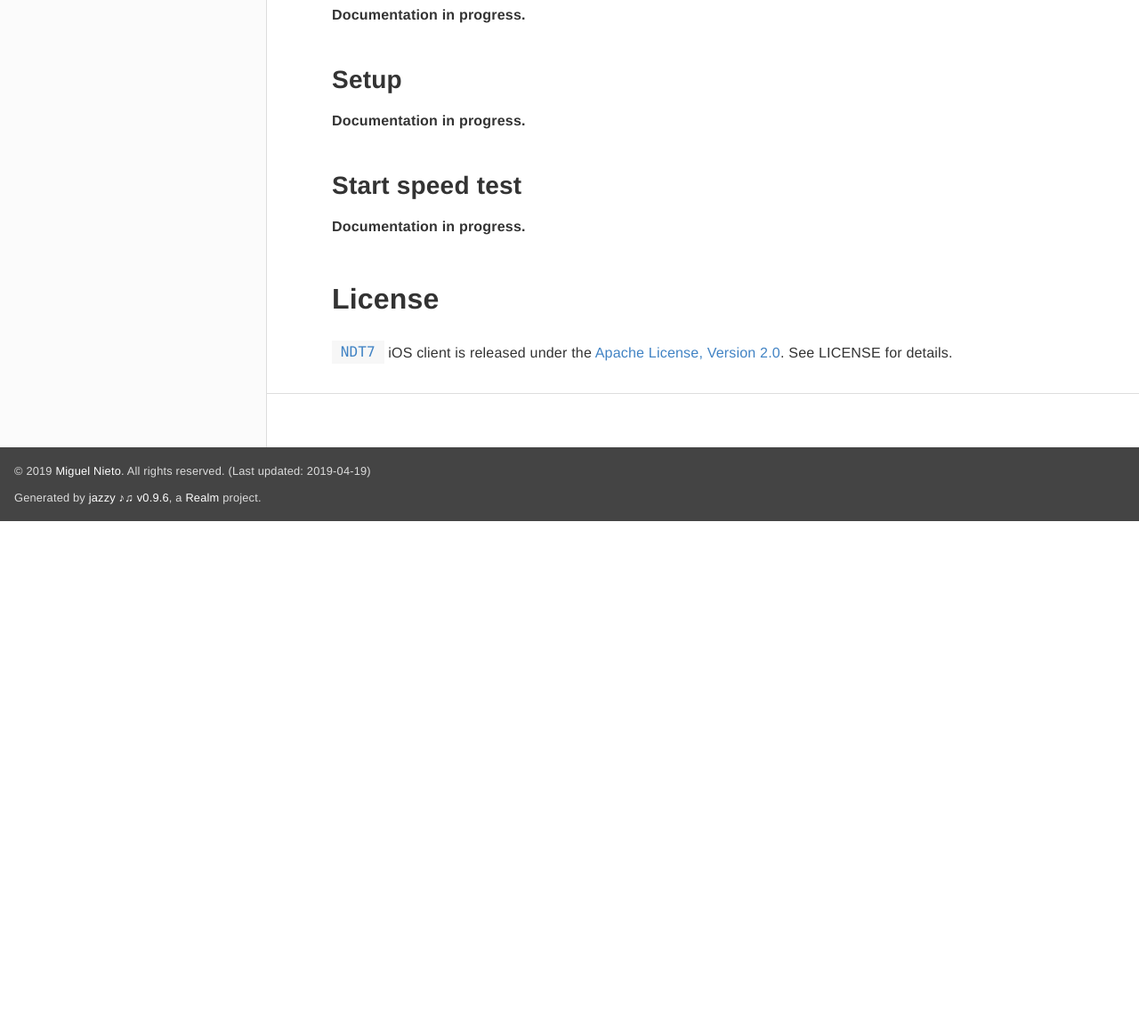
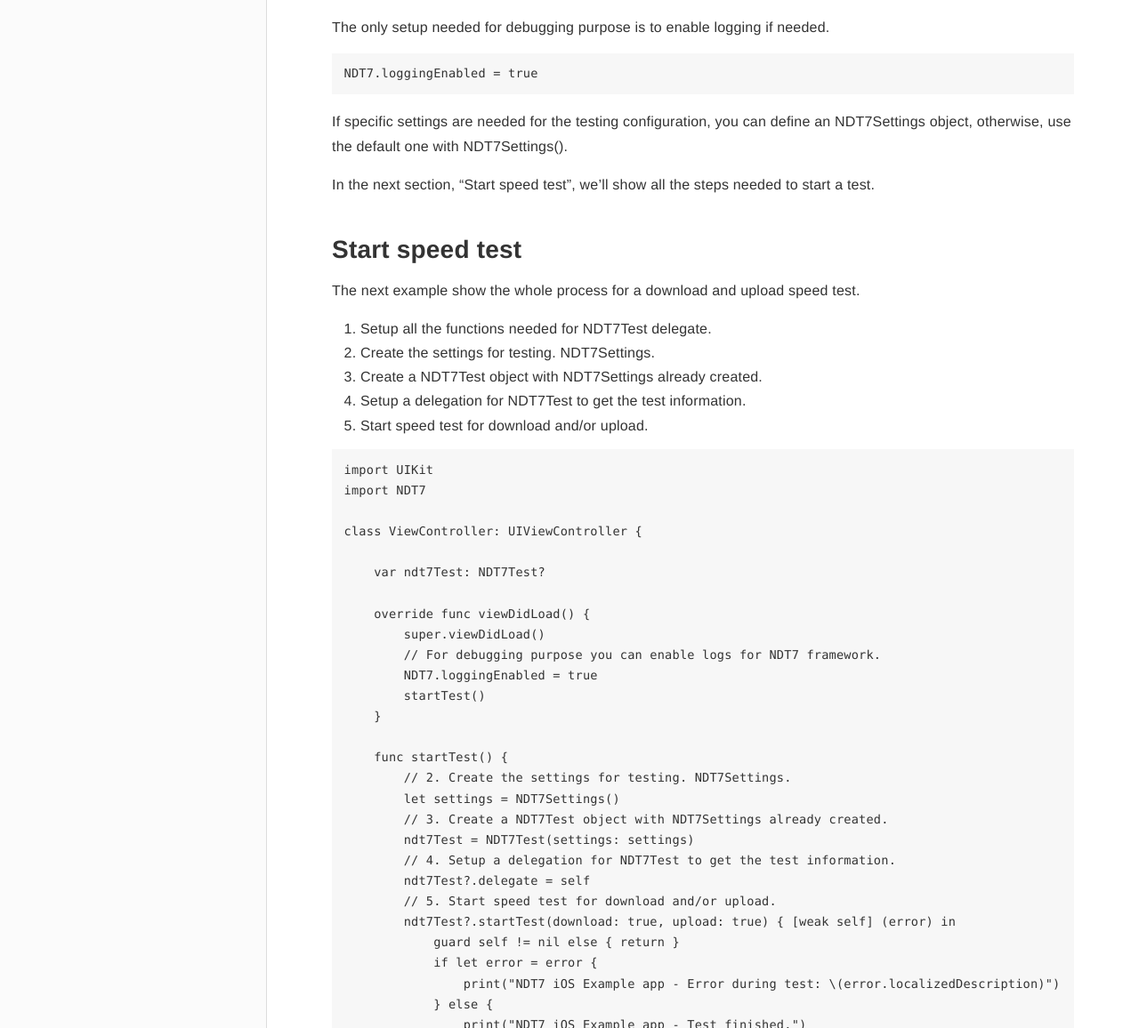
Before and after one commit to m-lab/ndt7-client-ios, a plain HTML site: page docs/docsets/ndt7.docset/Contents/Resources/Documents/index.html in a window 1280 px wide. Shown: the part 4059-5215 px from the top of the page at 89% size. Before the commit the page ends 4645 px from the top, so only its background shows below. Drawn offline with Linux system fonts and the light colour scheme; files that its build step writes are made by us from their sources; files whose address does not match are found by name.

Commit message:
WebSocketIntegration - documentation and README file updated

```diff
--- a/docs/docsets/ndt7.docset/Contents/Resources/Documents/index.html
+++ b/docs/docsets/ndt7.docset/Contents/Resources/Documents/index.html
@@ -165,24 +165,21 @@
 <p><a name="introduction"></a></p>
 <h1 id='introduction' class='heading'>Introduction</h1>
 
-<p>Measure the Internet, save the data, and make it universally accessible and useful.</p>
+<p><q>Measure the Internet, save the data, and make it universally accessible and useful.</q></p>
 
-<p><strong>Documentation in progress.</strong></p>
+<p>NDT7 provides a framework to measure the download and upload speed.</p>
 
 <p><a name="current-supported-features"></a></p>
 <h2 id='current-supported-features' class='heading'>Current supported features</h2>
 
-<p><strong>Documentation in progress.</strong></p>
-
 <ul>
+<li>[X] Download Speed Test. Beta version.</li>
 <li>[ ] Download Speed Test</li>
 <li>[ ] Upload Speed Test</li>
 </ul>
 
 <p><a name="requirements"></a></p>
 <h1 id='requirements' class='heading'>Requirements</h1>
-
-<p><strong>Documentation in progress.</strong></p>
 
 <ul>
 <li>iOS 10.0+ / macOS 10.14.0+ / appleTV 10.0+ / watchOS 3.0+</li>
@@ -220,17 +217,88 @@
 <p><a name="setup-and-usage"></a></p>
 <h1 id='setup-and-usage' class='heading'>Setup and usage</h1>
 
-<p><strong>Documentation in progress.</strong></p>
-
 <p><a name="setup"></a></p>
 <h2 id='setup' class='heading'>Setup</h2>
 
-<p><strong>Documentation in progress.</strong></p>
+<p>The only setup needed for debugging purpose is to enable logging if needed.</p>
+<pre class="highlight plaintext"><code>NDT7.loggingEnabled = true
+</code></pre>
+
+<p>If specific settings are needed for the testing configuration, you can define an NDT7Settings object, otherwise, use the default one with NDT7Settings().</p>
+
+<p>In the next section, <q>Start speed test</q>, we&rsquo;ll show all the steps needed to start a test.</p>
 
 <p><a name="start-speed-test"></a></p>
 <h2 id='start-speed-test' class='heading'>Start speed test</h2>
 
-<p><strong>Documentation in progress.</strong></p>
+<p>The next example show the whole process for a download and upload speed test.</p>
+
+<ol>
+<li>Setup all the functions needed for NDT7Test delegate.</li>
+<li>Create the settings for testing. NDT7Settings.</li>
+<li>Create a NDT7Test object with NDT7Settings already created.</li>
+<li>Setup a delegation for NDT7Test to get the test information.</li>
+<li>Start speed test for download and/or upload.</li>
+</ol>
+<pre class="highlight plaintext"><code>import UIKit
+import NDT7
+
+class ViewController: UIViewController {
+
+    var ndt7Test: NDT7Test?
+
+    override func viewDidLoad() {
+        super.viewDidLoad()
+        // For debugging purpose you can enable logs for NDT7 framework.
+        NDT7.loggingEnabled = true
+        startTest()
+    }
+
+    func startTest() {
+        // 2. Create the settings for testing. NDT7Settings.
+        let settings = NDT7Settings()
+        // 3. Create a NDT7Test object with NDT7Settings already created.
+        ndt7Test = NDT7Test(settings: settings)
+        // 4. Setup a delegation for NDT7Test to get the test information.
+        ndt7Test?.delegate = self
+        // 5. Start speed test for download and/or upload.
+        ndt7Test?.startTest(download: true, upload: true) { [weak self] (error) in
+            guard self != nil else { return }
+            if let error = error {
+                print("NDT7 iOS Example app - Error during test: \(error.localizedDescription)")
+            } else {
+                print("NDT7 iOS Example app - Test finished.")
+            }
+        }
+    }
+
+    func cancelTest() {
+        ndt7Test?.cancel()
+    }
+}
+
+// 1. Setup all the functions needed for NDT7Test delegate.
+extension ViewController: NDT7TestInteraction {
+
+    func downloadTestRunning(_ running: Bool) {
+    }
+
+    func uploadTestRunning(_ running: Bool) {
+    }
+
+    func downloadMeasurement(_ measurement: NDT7Measurement) {
+    }
+
+    func uploadMeasurement(_ measurement: NDT7Measurement) {
+    }
+
+    func downloadTestError(_ error: NSError) {
+    }
+
+    func uploadTestError(_ error: NSError) {
+    }
+}
+</code></pre>
 <h1 id='license' class='heading'>License</h1>
 
 <p><code><a href="Classes/NDT7.html">NDT7</a></code> iOS client is released under the <a href="http://www.apache.org/licenses/LICENSE-2.0">Apache License, Version 2.0</a>. See LICENSE for details.</p>
```
Also changed, not shown: docs/docsets/ndt7.docset/Contents/Resources/Documents/undocumented.json (+1 -63 lines), docs/index.html (+78 -10 lines), docs/docsets/ndt7.docset/Contents/Resources/Documents/badge.svg, 2 other files.
